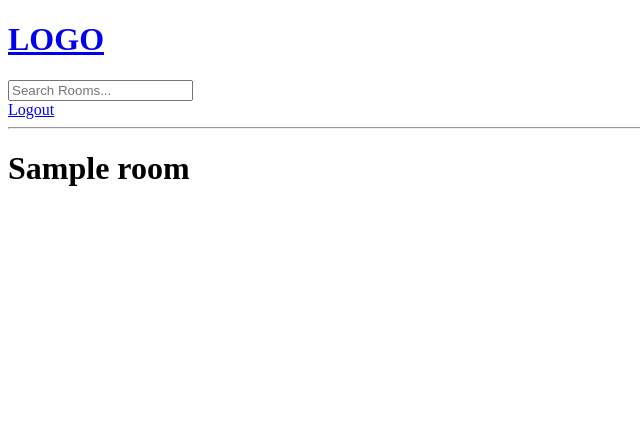
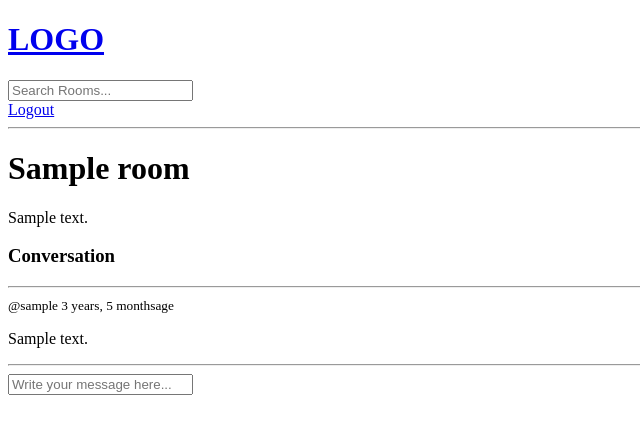
Before and after one commit to AkramExp/chat-room, a Django app: page /room/1/ in a window 1280 px wide. Shown: the top 434 px of the page, without its empty margins (0-640 px from the left). Run offline with Django 4.2, Linux system fonts and the light colour scheme; a user stored in the database is signed in; tables that the repository leaves empty hold one stand-in row (values such as "Sample post").

Commit message:
Add texting functionality

```diff
--- a/base/templates/base/room.html
+++ b/base/templates/base/room.html
@@ -2,6 +2,32 @@
 
 {% block content %}
 
-<h1>{{room.name}}</h1>
+<div class="room-container">
+    <h1>{{room.name}}</h1>
 
+    <p>{{room.description}}</p>
+
+    <div class="comment-wrapper">
+        <h3>Conversation</h3>
+        <hr>
+
+        {% for message in room_messages %}
+            <div>
+                <small>@{{message.user}} {{message.created|timesince}}age </small>
+                <p>{{message.body}}</p>
+                <hr>
+            </div>
+        {% endfor %}
+    </div>
+
+    {% if request.user.is_authenticated %}
+    <div>
+        <form method="POST" action="">
+            {% csrf_token %}
+            <input type="text" name="body" placeholder="Write your message here...">
+        </form>
+    </div>
+</div>
+
+{% endif %}
 {% endblock content %}
--- a/base/views.py
+++ b/base/views.py
@@ -2,7 +2,7 @@ from django.contrib.auth.decorators import login_required
 from django.db.models import Q
 from django.http import HttpResponse
 from django.shortcuts import render, redirect
-from .models import Room, Topic
+from .models import Room, Topic, Message
 from .forms import RoomForm
 from django.contrib.auth.models import User
 from django.contrib import messages
@@ -74,7 +74,16 @@ def home(request):
 
 def room(request, pk):
     room = Room.objects.get(id=pk)
-    context = {'room': room}
+    room_messages = room.message_set.all().order_by('-created')
+
+    if request.method == 'POST':
+        messages = Message.objects.create(
+            user=request.user,
+            room=room,
+            body=request.POST.get('body')
+        )
+        return redirect('room', pk=room.id)
+    context = {'room': room, 'room_messages': room_messages}
     return render(request, 'base/room.html/', context)
 
 
```
